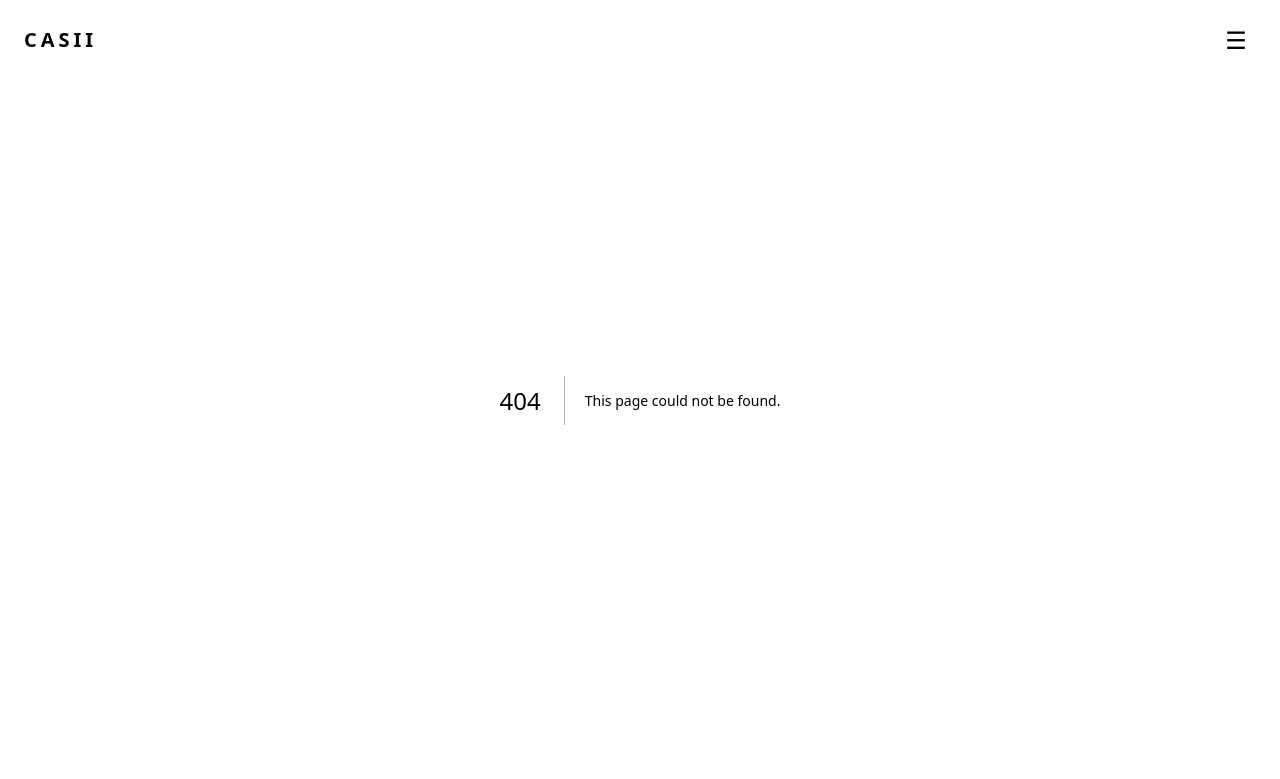
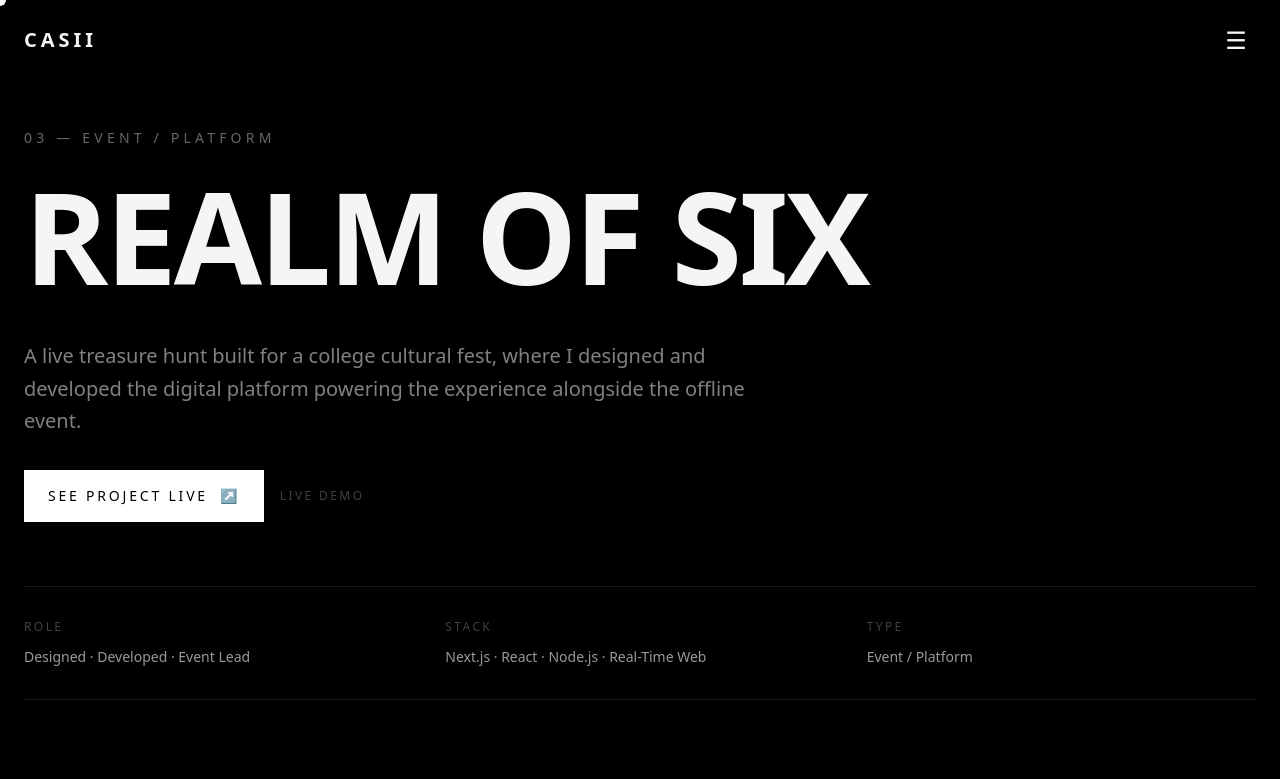
Before and after one commit to blazoxx/portfolio_new, a Next.js app: page /projects/realm-of-six in a window 1280 px wide. Before the commit this address had no page. Shown: the top 779 px of the page. Built offline with nearby package versions, Linux system fonts and the light colour scheme.

Commit message:
feat: add Patheyatra and Realm of Six project pages

```diff
--- /dev/null
+++ b/app/projects/patheyatra-ai/page.tsx
@@ -0,0 +1,76 @@
+import { projects } from "@/data/projects";
+
+export default function PatheyatraPage() {
+  const project = projects.find(
+    (item) => item.id === "patheyatra-ai",
+  );
+
+  if (!project) {
+    return null;
+  }
+
+  return (
+    <main className="min-h-screen bg-black px-6 py-32">
+      <div className="mx-auto w-full max-w-7xl">
+        <p className="text-sm uppercase tracking-[0.3em] text-white/40">
+          {project.number} — {project.category}
+        </p>
+
+        <h1 className="mt-6 max-w-5xl text-6xl font-bold tracking-tight md:text-9xl">
+          {project.title}
+        </h1>
+
+        <p className="mt-10 max-w-3xl text-xl leading-relaxed text-white/50">
+          {project.description}
+        </p>
+
+        <div className="mt-8 flex flex-wrap items-center gap-4">
+          <a
+            href="YOUR_LIVE_PROJECT_URL"
+            target="_blank"
+            rel="noopener noreferrer"
+            className="inline-flex items-center gap-3 bg-white px-6 py-4 text-sm font-medium uppercase tracking-[0.2em] text-black transition hover:bg-white/80"
+          >
+            See Project Live
+            <span>↗</span>
+          </a>
+
+          <span className="text-xs uppercase tracking-[0.2em] text-white/25">
+            Live Demo
+          </span>
+        </div>
+
+        <div className="mt-16 grid gap-8 border-y border-white/10 py-8 md:grid-cols-3">
+          <div>
+            <p className="text-xs uppercase tracking-[0.2em] text-white/25">
+              Role
+            </p>
+            <p className="mt-3 text-sm text-white/60">
+              {project.role}
+            </p>
+          </div>
+
+          <div>
+            <p className="text-xs uppercase tracking-[0.2em] text-white/25">
+              Stack
+            </p>
+            <p className="mt-3 text-sm text-white/60">
+              {project.stack.join(" · ")}
+            </p>
+          </div>
+
+          <div>
+            <p className="text-xs uppercase tracking-[0.2em] text-white/25">
+              Type
+            </p>
+            <p className="mt-3 text-sm text-white/60">
+              AI / Multi-Agent
+            </p>
+          </div>
+        </div>
+
+        <div className="mt-20 aspect-video border border-white/10 bg-white/[0.03]" />
+      </div>
+    </main>
+  );
+}
--- /dev/null
+++ b/app/projects/realm-of-six/page.tsx
@@ -0,0 +1,76 @@
+import { projects } from "@/data/projects";
+
+export default function RealmOfSixPage() {
+  const project = projects.find(
+    (item) => item.id === "realm-of-six",
+  );
+
+  if (!project) {
+    return null;
+  }
+
+  return (
+    <main className="min-h-screen bg-black px-6 py-32">
+      <div className="mx-auto w-full max-w-7xl">
+        <p className="text-sm uppercase tracking-[0.3em] text-white/40">
+          {project.number} — {project.category}
+        </p>
+
+        <h1 className="mt-6 max-w-5xl text-6xl font-bold tracking-tight md:text-9xl">
+          {project.title}
+        </h1>
+
+        <p className="mt-10 max-w-3xl text-xl leading-relaxed text-white/50">
+          {project.description}
+        </p>
+
+        <div className="mt-8 flex flex-wrap items-center gap-4">
+          <a
+            href="YOUR_LIVE_PROJECT_URL"
+            target="_blank"
+            rel="noopener noreferrer"
+            className="inline-flex items-center gap-3 bg-white px-6 py-4 text-sm font-medium uppercase tracking-[0.2em] text-black transition hover:bg-white/80"
+          >
+            See Project Live
+            <span>↗</span>
+          </a>
+
+          <span className="text-xs uppercase tracking-[0.2em] text-white/25">
+            Live Demo
+          </span>
+        </div>
+
+        <div className="mt-16 grid gap-8 border-y border-white/10 py-8 md:grid-cols-3">
+          <div>
+            <p className="text-xs uppercase tracking-[0.2em] text-white/25">
+              Role
+            </p>
+            <p className="mt-3 text-sm text-white/60">
+              {project.role}
+            </p>
+          </div>
+
+          <div>
+            <p className="text-xs uppercase tracking-[0.2em] text-white/25">
+              Stack
+            </p>
+            <p className="mt-3 text-sm text-white/60">
+              {project.stack.join(" · ")}
+            </p>
+          </div>
+
+          <div>
+            <p className="text-xs uppercase tracking-[0.2em] text-white/25">
+              Type
+            </p>
+            <p className="mt-3 text-sm text-white/60">
+              Event / Platform
+            </p>
+          </div>
+        </div>
+
+        <div className="mt-20 aspect-video border border-white/10 bg-white/[0.03]" />
+      </div>
+    </main>
+  );
+}
```
